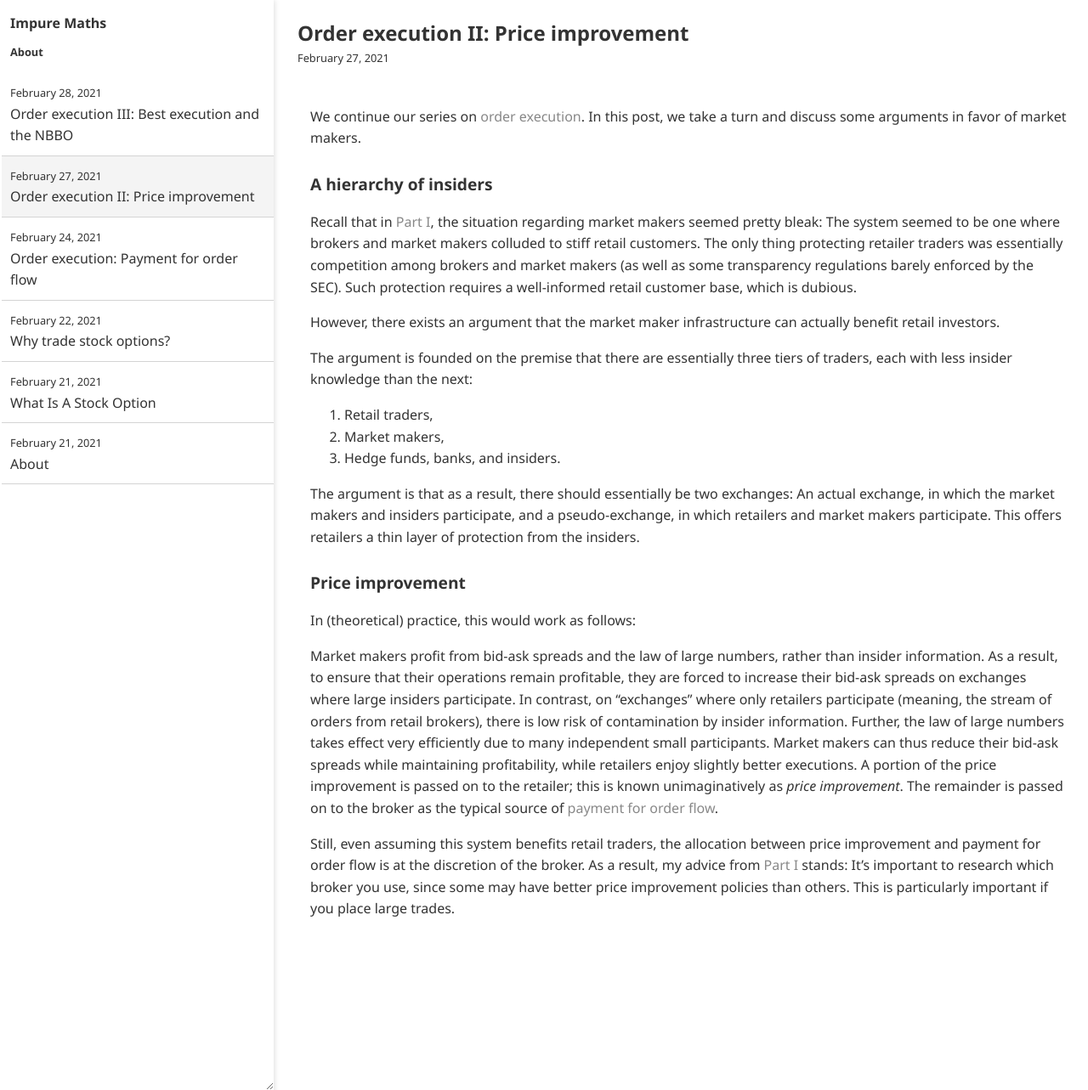
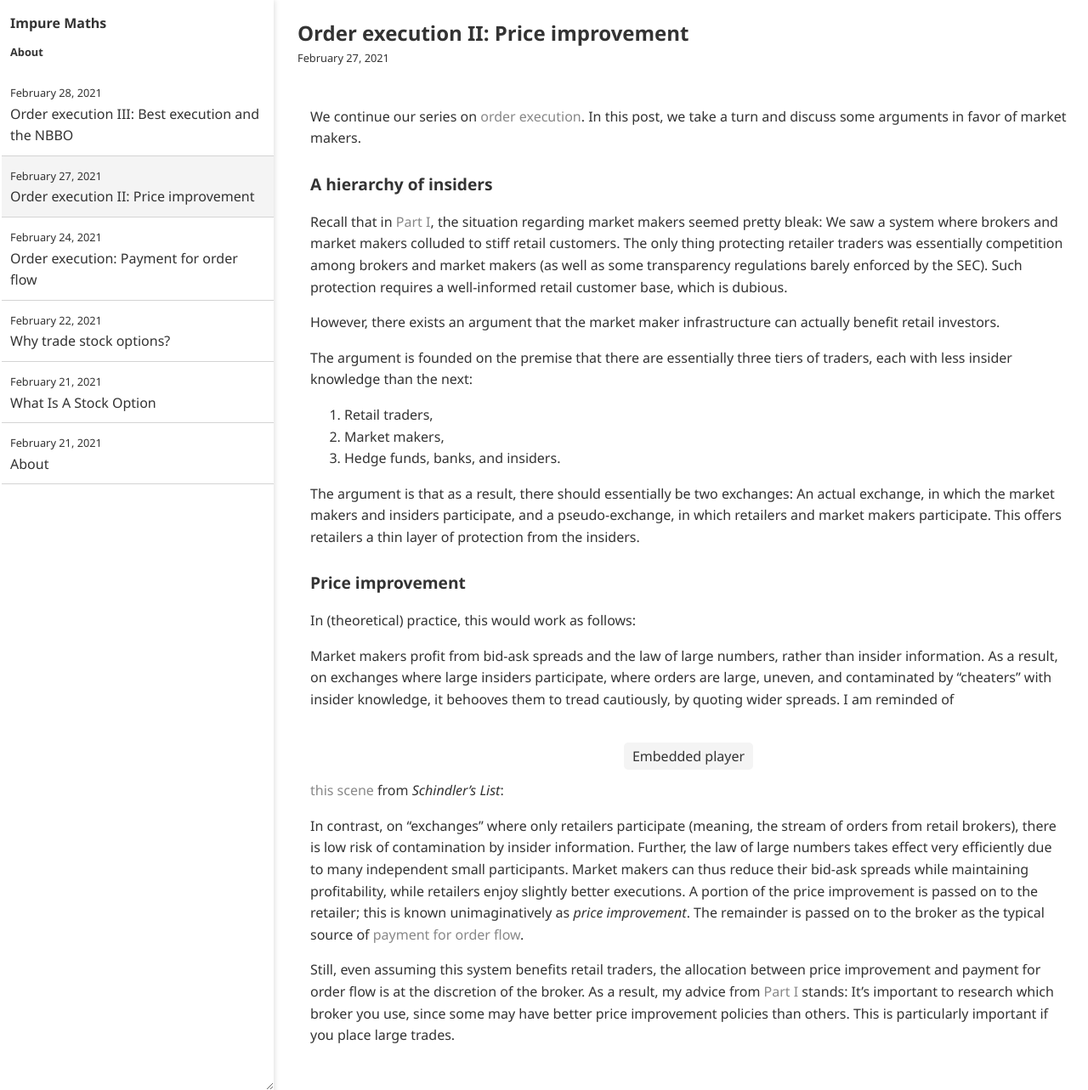
Before and after one commit to impuremaths/impuremaths.github.io, a Jekyll site: the page built from _posts/2021-02-27-order-execution-ii.md, in a window 1280 px wide and 1283 px high. Shown: the whole window at 85% size. Built offline with Jekyll 4.4.1, drawn with Linux system fonts in a browser that asks for light colours.

Commit message:
Update 2021-02-27-order-execution-ii.md

```diff
--- a/_posts/2021-02-27-order-execution-ii.md
+++ b/_posts/2021-02-27-order-execution-ii.md
@@ -6,7 +6,7 @@ We continue our series on [order execution]({{ "" | relative_url }}{% post_url 2
 
 ### A hierarchy of insiders
 
-Recall that in [Part I]({{ "" | relative_url }}{% post_url 2021-02-24-order-execution %}), the situation regarding market makers seemed pretty bleak: The system seemed to be one where brokers and market makers colluded to stiff retail customers. The only thing protecting retailer traders was essentially competition among brokers and market makers (as well as some transparency regulations barely enforced by the SEC). Such protection requires a well-informed retail customer base, which is dubious.
+Recall that in [Part I]({{ "" | relative_url }}{% post_url 2021-02-24-order-execution %}), the situation regarding market makers seemed pretty bleak: We saw a system where brokers and market makers colluded to stiff retail customers. The only thing protecting retailer traders was essentially competition among brokers and market makers (as well as some transparency regulations barely enforced by the SEC). Such protection requires a well-informed retail customer base, which is dubious.
 
 However, there exists an argument that the market maker infrastructure can actually benefit retail investors.
 
@@ -22,6 +22,8 @@ The argument is that as a result, there should essentially be two exchanges: An
 
 In (theoretical) practice, this would work as follows:
 
-Market makers profit from bid-ask spreads and the law of large numbers, rather than insider information. As a result, to ensure that their operations remain profitable, they are forced to increase their bid-ask spreads on exchanges where large insiders participate. In contrast, on "exchanges" where only retailers participate (meaning, the stream of orders from retail brokers), there is low risk of contamination by insider information. Further, the law of large numbers takes effect very efficiently due to many independent small participants. Market makers can thus reduce their bid-ask spreads while maintaining profitability, while retailers enjoy slightly better executions. A portion of the price improvement is passed on to the retailer; this is known unimaginatively as _price improvement_. The remainder is passed on to the broker as the typical source of [payment for order flow]({{ "" | relative_url }}{% post_url 2021-02-24-order-execution %}).
+Market makers profit from bid-ask spreads and the law of large numbers, rather than insider information. As a result, on exchanges where large insiders participate, where orders are large, uneven, and contaminated by "cheaters" with insider knowledge, it behooves them to tread cautiously, by quoting wider spreads. I am reminded of [this scene](https://www.youtube.com/watch?v=kyMxi0y5j-o) from _Schindler's List_:
+
+In contrast, on "exchanges" where only retailers participate (meaning, the stream of orders from retail brokers), there is low risk of contamination by insider information. Further, the law of large numbers takes effect very efficiently due to many independent small participants. Market makers can thus reduce their bid-ask spreads while maintaining profitability, while retailers enjoy slightly better executions. A portion of the price improvement is passed on to the retailer; this is known unimaginatively as _price improvement_. The remainder is passed on to the broker as the typical source of [payment for order flow]({{ "" | relative_url }}{% post_url 2021-02-24-order-execution %}).
 
 Still, even assuming this system benefits retail traders, the allocation between price improvement and payment for order flow is at the discretion of the broker. As a result, my advice from [Part I]({{ "" | relative_url }}{% post_url 2021-02-24-order-execution %}) stands: It's important to research which broker you use, since some may have better price improvement policies than others. This is particularly important if you place large trades.
```
